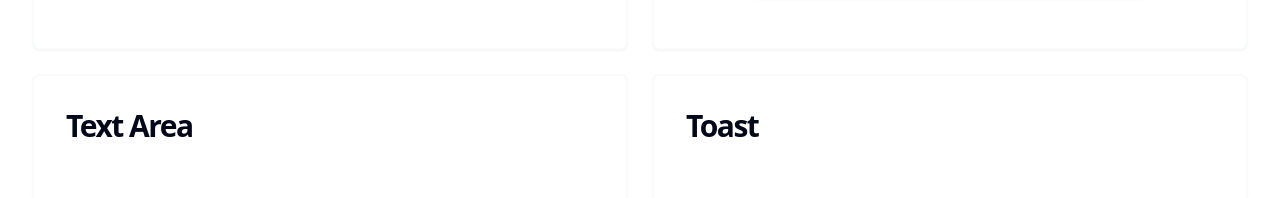
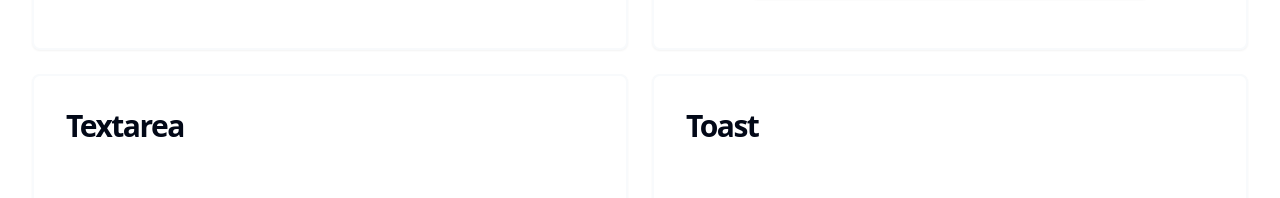
Before and after one commit to Poseiden1/shadcn-ui-installer, a Next.js app: page / in a window 1280 px wide. Shown: the part 7223-7421 px from the top of the page. Built offline with nearby package versions, Linux system fonts and the light colour scheme.

Commit message:
fixed datatable, textarea

```diff
--- a/components/cards/text-area-card.tsx
+++ b/components/cards/textarea-card.tsx
@@ -6,7 +6,7 @@ import PickCard from "../pick-card"
 
 export function TextareaCard() {
   return (
-    <PickCard title="Text Area">
+    <PickCard title="Textarea">
       <Textarea placeholder="Type your message here." />
     </PickCard>
   )
--- a/components/components.tsx
+++ b/components/components.tsx
@@ -34,7 +34,7 @@ import { SkeletonCard } from "@/components/cards/skeleton-card"
 import { SwitchCard } from "@/components/cards/switch-card"
 import { TableCard } from "@/components/cards/table-card"
 import { TabsCard } from "@/components/cards/tabs-card"
-import { TextareaCard } from "@/components/cards/text-area-card"
+import { TextareaCard } from "@/components/cards/textarea-card"
 import { ToastCard } from "@/components/cards/toast-card"
 import { ToggleCard } from "@/components/cards/toggle-card"
 import { TooltipCard } from "@/components/cards/tooltip-card"
@@ -85,28 +85,18 @@ export default function Components(props: { os: string; pm: string }) {
     }
 
     switch (props.os) {
-      case "linux2":
-        script += "#!/bin/bash\n\n"
-        script += "# List of components\ncomponents=(\n"
-        for (let card in activeCards) {
-          if (activeCards[card as keyof typeof activeCards]) {
-            script += `    "${card}"\n`
-          }
-        }
-        script += ")\n\n#Loop through each component and install it\n"
-        script += 'for component in "${components[@]}"; do\n'
-        script += '    echo "Installing $component..."\n'
-        script += `    echo yes | ${pmx} shadcn-ui@latest add $component\n`
-        script += '    echo "$component installed!"\n'
-        script += "done\n\n"
-        script += 'echo "All components installed!"'
-        break
       case "mac":
       case "linux":
         script += "#!/bin/bash\n\n"
         script += "# List of components\ncomponents=(\n"
+        // Check if data-table is selected
+        if (activeCards["data-table"] && !activeCards["table"]) {
+          script += `    "table"\n`
+        }
+
         for (let card in activeCards) {
           if (activeCards[card as keyof typeof activeCards]) {
+            if (card == "data-table") continue
             script += `    "${card}"\n`
           }
         }
@@ -115,6 +105,7 @@ export default function Components(props: { os: string; pm: string }) {
         script += '    component="$1"\n'
         script += `    echo yes | ${pmx} shadcn-ui@latest add "$component" --overwrite\n}\n\n`
         script += "export -f install_component\n\n"
+        script += `echo ${props.pm} install @tanstack/react-table\n`
         script +=
           'printf "%s\\n" "${components[@]}" | xargs -I {} -P 8 bash -c \'install_component "$@"\' _ {}\n\n'
         script += 'echo "All components installed!"'
--- a/components/pick-card-provider.tsx
+++ b/components/pick-card-provider.tsx
@@ -31,7 +31,7 @@ type PickCardStates = {
   switch: boolean
   table: boolean
   tabs: boolean
-  "text-area": boolean
+  textarea: boolean
   toast: boolean
   toggle: boolean
   tooltip: boolean
@@ -74,7 +74,7 @@ export function PickCardProvider({ children }: { children: ReactNode }) {
     switch: false,
     table: false,
     tabs: false,
-    "text-area": false,
+    textarea: false,
     toast: false,
     toggle: false,
     tooltip: false,
```
